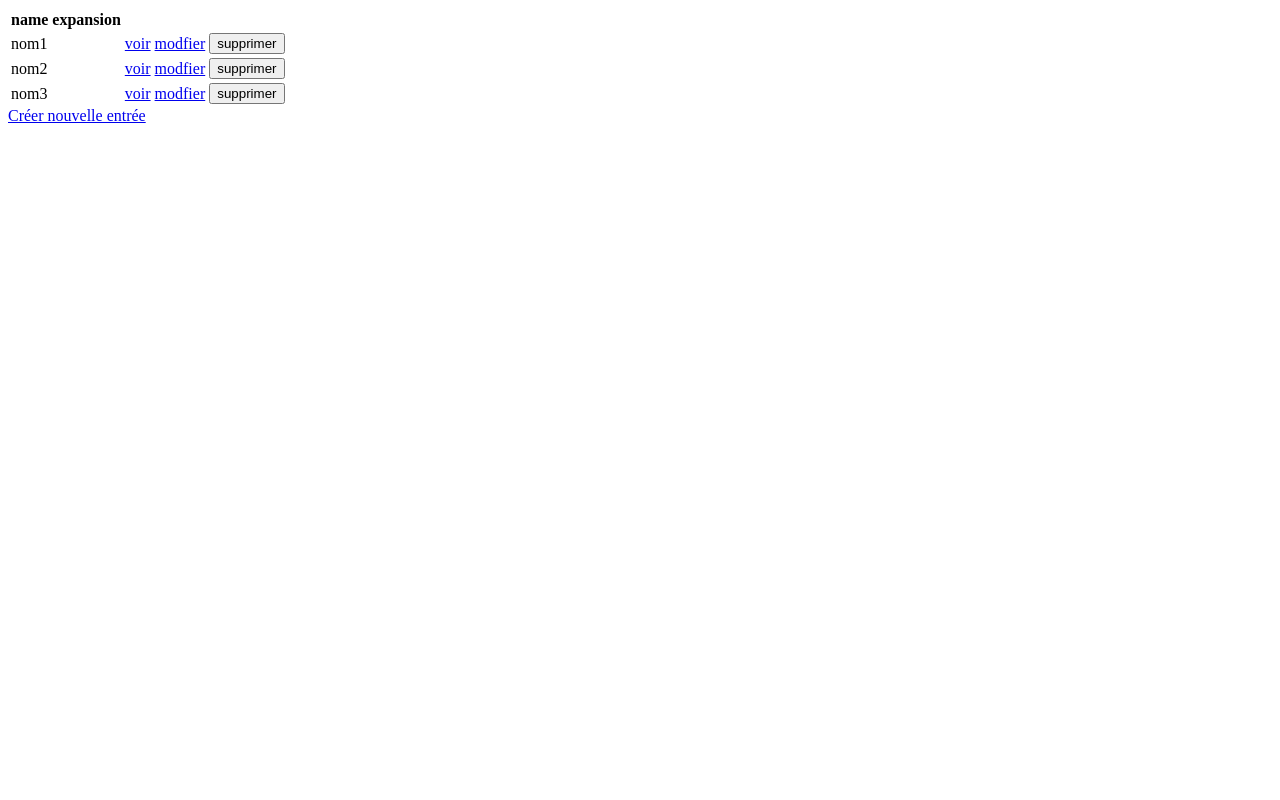
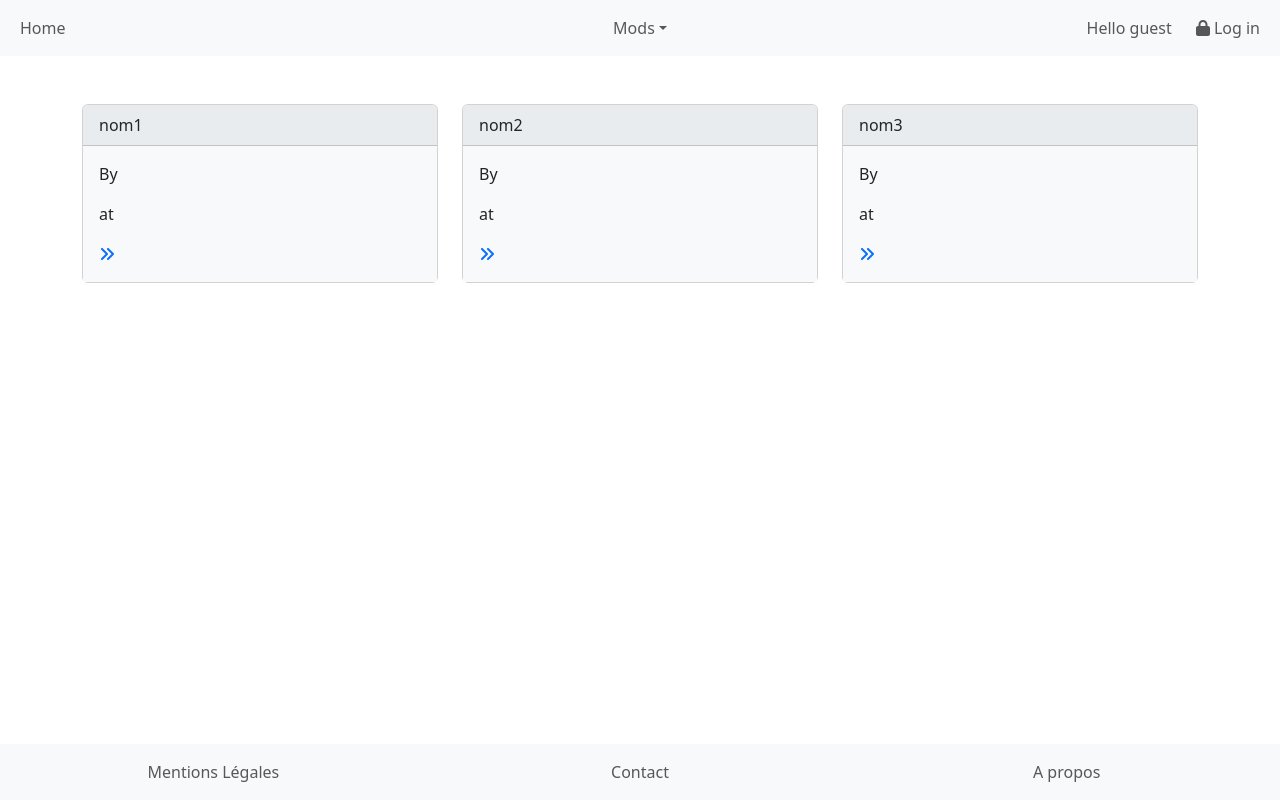
Before and after one commit to mohuynh/mods-app, a Next.js app: page /mods in a window 1280 px wide. Built offline with nearby package versions, Linux system fonts and the light colour scheme; no server answers; data requests are answered from the project's data file.

Commit message:
Frontend page /mods, creation components header et footer, liste mods card et non plus table

```diff
--- a/package.json
+++ b/package.json
@@ -9,6 +9,9 @@
     "lint": "next lint"
   },
   "dependencies": {
+    "@fortawesome/fontawesome-svg-core": "^6.6.0",
+    "@fortawesome/free-solid-svg-icons": "^6.6.0",
+    "@fortawesome/react-fontawesome": "^0.2.2",
     "bootstrap": "^5.3.3",
     "jwt-decode": "^4.0.0",
     "next": "14.2.5",
--- /dev/null
+++ b/src/app/components/footerUser.js
@@ -0,0 +1,26 @@
+import { Navbar, NavbarText, Nav } from "react-bootstrap";
+import { Container } from "react-bootstrap";
+
+export default function FooterUser() {
+      return (
+            <>
+                  <Navbar className="bg-body-tertiary" fixed="bottom">
+                        <Container className="justify-content-center">
+                              <Nav>
+                                    <NavbarText>Mentions Légales</NavbarText>
+                              </Nav>
+                        </Container>
+                        <Container className="justify-content-center">
+                              <Nav>
+                                    <NavbarText>Contact</NavbarText>
+                              </Nav>
+                        </Container>
+                        <Container className="justify-content-center">
+                              <Nav>
+                                    <NavbarText>A propos</NavbarText>
+                              </Nav>
+                        </Container>
+                  </Navbar>
+            </>
+      )
+}
--- /dev/null
+++ b/src/app/components/headerUser.js
@@ -0,0 +1,65 @@
+import { Navbar, NavbarText, Nav, NavDropdown } from "react-bootstrap";
+import { Container, Button } from "react-bootstrap";
+import { jwtDecode } from "jwt-decode";
+import { useEffect, useState } from "react";
+import { FontAwesomeIcon } from '@fortawesome/react-fontawesome';
+import { faArrowRightFromBracket } from '@fortawesome/free-solid-svg-icons'
+import { faLock } from '@fortawesome/free-solid-svg-icons'
+
+
+export default function HeaderUser() {
+      const [userConnected, setUserConnected] = useState(false);
+      const [userToken, setUserToken] = useState("")
+
+      useEffect(() => {
+            const token = localStorage.getItem("jwt-token")
+
+            try {
+                  const decoded = jwtDecode(token)
+                  setUserToken(decoded.username)
+                  setUserConnected(true)
+            } catch (error) {
+                  setUserToken("guest")
+                  setUserConnected(false)
+            }
+
+      }, [])
+
+      const handleSubmit = () => {
+            localStorage.removeItem("jwt-token")
+            alert("You've been disconneted")
+            setUserToken("guest")
+            setUserConnected(false)
+      }
+
+      return (
+            <Navbar className="bg-body-tertiary">
+                  <Container>
+                        <Nav>
+                              <Nav.Link href={"/"}>Home</Nav.Link>
+                        </Nav>
+                  </Container>
+                  <Container className="justify-content-center">
+                        <Nav>
+                              <Nav>
+                                    <NavDropdown title="Mods" id="header-dropdown">
+                                          <NavDropdown.Item href="/mods/create">Create new mod</NavDropdown.Item>
+                                          <NavDropdown.Item href="/mods/">Mods list</NavDropdown.Item>
+                                    </NavDropdown>
+                              </Nav>
+                        </Nav>
+                  </Container>
+                  <Container className="justify-content-end">
+                        <NavbarText className="pe-3">Hello {userToken}</NavbarText>
+                        <Nav>
+                              {
+                                    userConnected ?
+                                          <Button onClick={handleSubmit} variant="secondary"><FontAwesomeIcon icon={faArrowRightFromBracket} /></Button>
+                                          : <Nav.Link href={"/signin"}><FontAwesomeIcon icon={faLock} /> Log in</Nav.Link>
+                              }
+                        </Nav>
+                  </Container>
+            </Navbar >
+
+      )
+}
--- a/src/app/components/tableMods.js
+++ b/src/app/components/tableMods.js
@@ -1,30 +1,39 @@
 import Link from 'next/link';
+import { Card, Row, Col } from 'react-bootstrap';
+import { getModdersList } from '../services/api';
+import { useEffect, useState } from 'react';
+import { FontAwesomeIcon } from '@fortawesome/react-fontawesome';
+import { faAnglesRight } from '@fortawesome/free-solid-svg-icons'
 
 
-export default function TableMods({ theadData, tbodyData, onRowDelete, tableName }) {
+export default function TableMods({ ModList }) {
+      const [idToNameMap, setIdToNameMap] = useState(new Map())
+
+      useEffect(() => {
+            getModdersList().then((result) => {
+                  var map = new Map(result.map((e) => [e.id, e.name]))
+                  setIdToNameMap(map)
+            })
+      }, [])
+
       return (
-            <div>
-                  <table>
-                        <thead>
-                              <tr>
-                                    {theadData.map(heading => {
-                                          return <th key={heading}>{heading}</th>
-                                    })}
-                              </tr>
-                        </thead>
-                        <tbody>
-                              {tbodyData.map((row, index) => {
-                                    return <tr key={index}>
-                                          {theadData.map((key) => {
-                                                return <td key={row[key]}>{row[key]}</td>
-                                          })}
-                                          <td key="voir"><Link href={`/${tableName}/${row.id}`}>voir</Link></td>
-                                          <td key="modifier"><Link href={`/${tableName}/update/${row.id}`}>modfier</Link></td>
-                                          <td key="supprimer"><button onClick={() => onRowDelete(row)}>supprimer</button></td>
-                                    </tr>
-                              })}
-                        </tbody>
-                  </table>
-            </div>
+            <>
+                  <Row xs={1} md={3} className="g-4">
+                        {ModList.map((mod, i) => (
+                              <Col key={i}>
+                                    <Card key={mod.id}>
+                                          <Card.Header className='bg-body-secondary'>{mod.name}</Card.Header>
+                                          <Card.Body className='bg-body-tertiary'>
+                                                <Card.Text>By <strong>{idToNameMap.get(mod.id_author)}</strong></Card.Text>
+                                                <Card.Text>at {mod.creation_date}</Card.Text>
+                                                <Link href={`/mods/${mod.id}`}><FontAwesomeIcon icon={faAnglesRight} /></Link>
+                                          </Card.Body>
+                                    </Card>
+                              </Col>
+                        ))}
+                  </Row>
+            </>
       );
+
+
 }
--- a/src/pages/mods.js
+++ b/src/pages/mods.js
@@ -1,26 +1,39 @@
 import { useEffect, useState } from "react";
 import TableMods from "../app/components/tableMods";
 import { getModsList } from "@/app/services/api";
-import { deleteMod } from "@/app/services/api";
-import Link from "next/link";
+import HeaderUser from "@/app/components/headerUser";
+import { Container } from "react-bootstrap";
+import FooterUser from "@/app/components/footerUser";
+
+import 'bootstrap/dist/css/bootstrap.min.css';
+
 
 
 export default function mods() {
 
   const [dataMods, setDataMods] = useState([])
 
-  var refreshModsList = () => {
+  var ModList = () => {
     getModsList().then((result) => {
       setDataMods(result)
+      console.log(result)
     })
   };
 
-  useEffect(refreshModsList, [])
+  useEffect(ModList, [])
 
-  const thead = ["name", "expansion"]
-  return <div><TableMods theadData={thead} tbodyData={dataMods} tableName={"mods"} onRowDelete={(row) => {
-    var accessToken = localStorage.getItem("jwt-token")
-    deleteMod(accessToken, row.id).then(refreshModsList);
-  }} />
-    <div><Link href={`/mods/create/`}>Créer nouvelle entrée</Link></div></div>
+  // const thead = ["name", "expansion"]
+
+  return <>
+    <header><HeaderUser /></header>
+    <main><div>
+      <Container className="mt-5">
+        <TableMods ModList={dataMods} />
+      </Container >
+    </div></main>
+    <footer className="mt-5">
+      <FooterUser />
+    </footer>
+  </>
+
 }
```
Also changed, not shown: src/app/components/formModdersLogin.js (+4 -4 lines), src/app/components/formModsCreate.js (+1 -10 lines), src/app/components/homepage.js (+7 -20 lines), src/app/components/userInfoSection.js (deleted, +0 -23 lines), src/app/page.js (+12 -4 lines), src/pages/modders.js (+28 -7 lines), src/pages/mods/[modId].js (+49 -5 lines), 1 other file (tests, documents, lock files or other folders).
